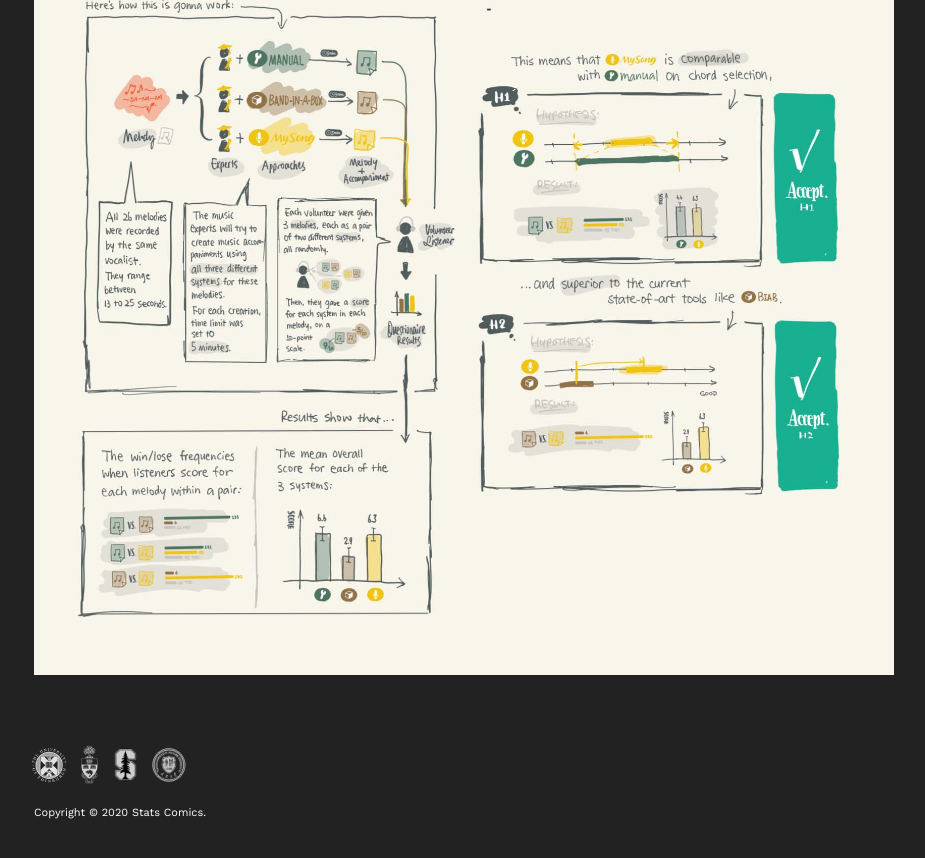
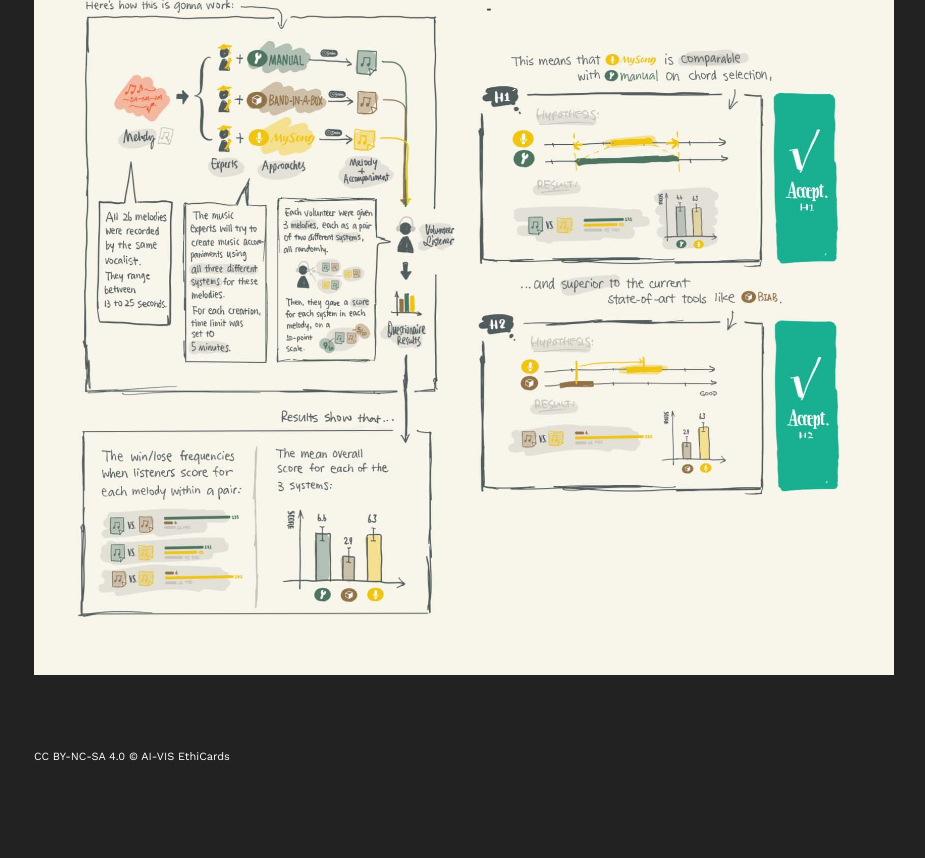
Before and after one commit to aivisethicards/aivisethicards.github.io, a Jekyll site: the page built from gallery/mysong.md, in a window 1280 px wide and 900 px high, scrolled down 1467 px. Shown: the top 858 px of the window, without its empty margins (176-1101 px from the left). Built offline with Jekyll 4.4.1, drawn with Linux system fonts in a browser that asks for light colours; some of the changed text lies outside the part shown.

Commit message:
Update gallery.html

```diff
--- a/_layouts/gallery.html
+++ b/_layouts/gallery.html
@@ -15,8 +15,8 @@
       </div>
     </section>
     <footer>
-      {% include logo-s.html %}
-      <p><small>Copyright &copy; 2020 Stats Comics.</small></p>
+      <!-- {% include logo-s.html %} -->
+      <p><small>CC BY-NC-SA 4.0 &copy; AI-VIS EthiCards</small></p>
     </footer>
   </div>
 </body>
```
Also changed, not shown: other parts of _layouts/gallery.html (+1 -1 lines).
